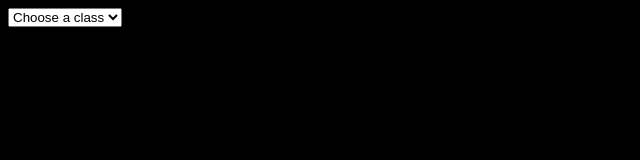
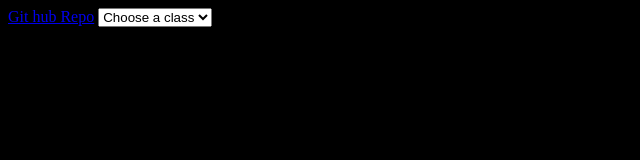
Before and after one commit to mrmclaughlin/VocabularyWordWall, a website: page index.html in a window 1280 px wide. Shown: the whole page, without its empty margins (0-640 px from the left). Drawn offline with Linux system fonts and the light colour scheme.

Commit message:
Update index.html

```diff
--- a/index.html
+++ b/index.html
@@ -11,7 +11,7 @@
 </head>
 <body>
     <a rel="me" href="https://mastodon.lol/@mrmclaughlin"></a>
-
+    <a href="https://github.com/mrmclaughlin/VocabularyWordWall/">Git hub Repo</a>
 <select id="className" onchange="myFunction()">
   <option value="">Choose a class</option>
   <option value="">no class</option>
```
